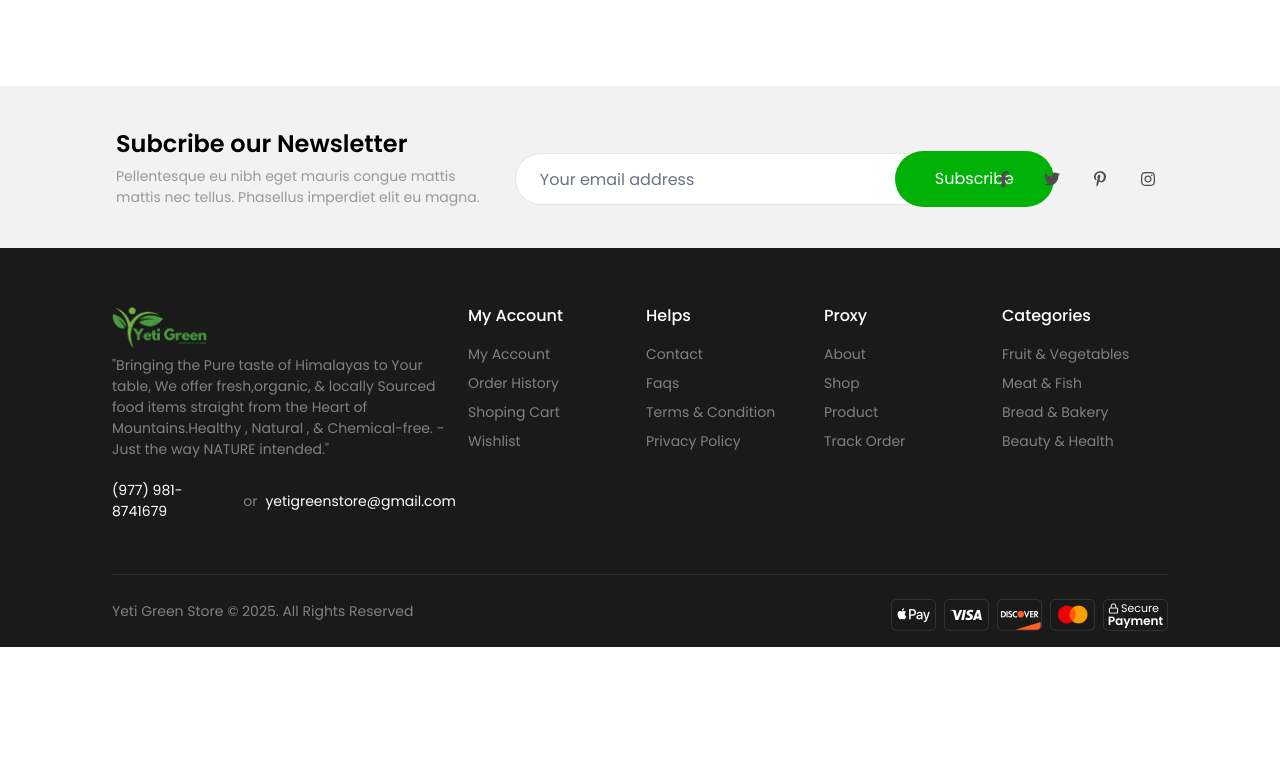
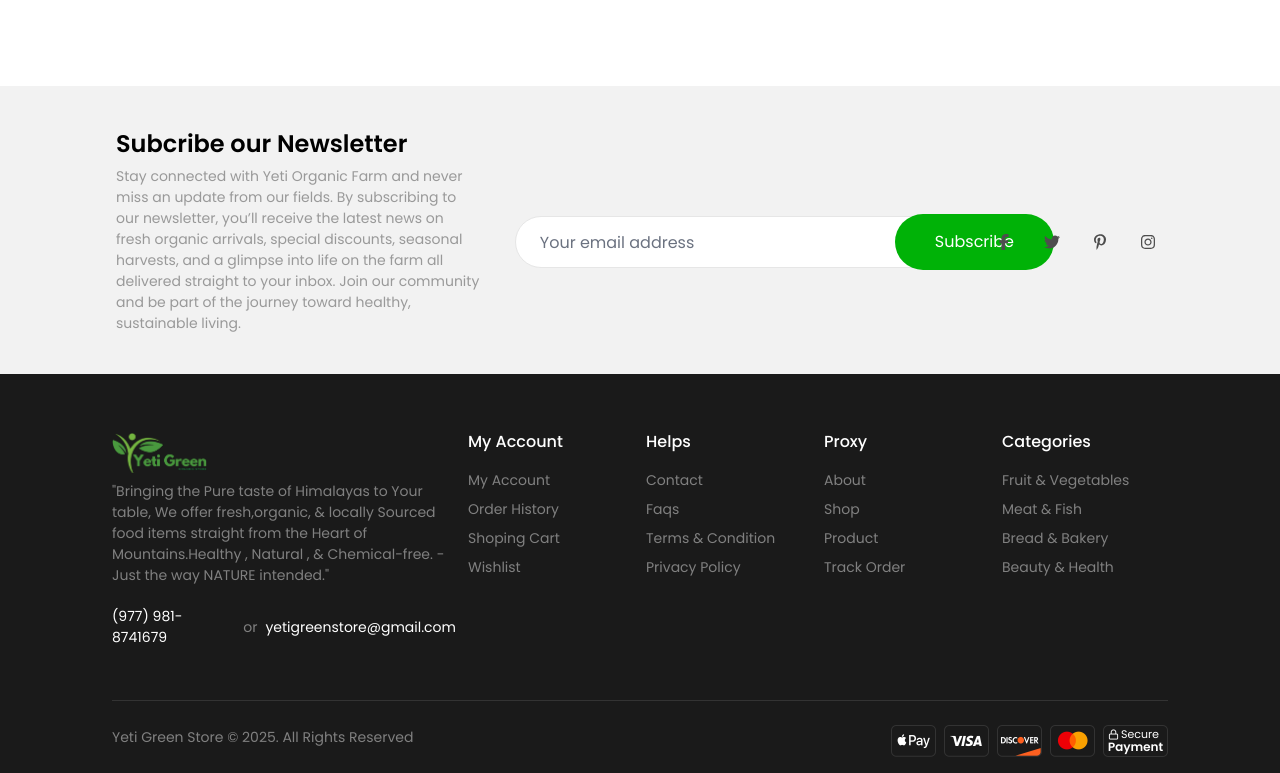
Before and after one commit to Surajrd342/Yeti-Organic-Farm, a React (Vite) app: page /allproducts in a window 1280 px wide. Shown: the part 3841-4614 px from the top of the page. Before the commit the page ends 4488 px from the top, so only its background shows below. Built offline with nearby package versions, Linux system fonts and the light colour scheme.

Commit message:
Subscribe Newslatter Done

```diff
--- a/src/Pages/Home.jsx
+++ b/src/Pages/Home.jsx
@@ -5,7 +5,7 @@ import { RiCustomerService2Line } from "react-icons/ri";
 import { HiShoppingBag } from "react-icons/hi2";
 import { MdAssignmentReturn } from "react-icons/md";
 import ClientTestomonial from "../component/HomePage/ClientTestomonial";
-import LatestNews from "../component/HomePage/LatestNews";
+
 import FollowPartner from "../component/HomePage/FollowPartner";
 import PopularProducts from "../component/HomePage/PopularProducts";
 import FeaturedProducts from "../component/HomePage/FeaturedProducts";
@@ -106,9 +106,6 @@ function Home() {
       {/* Featured Products */}
       <FeaturedProducts />
 
-      {/* Latest News */}
-      <LatestNews />
-
       {/* Client Testominial */}
       <ClientTestomonial />
 
--- a/src/component/HomePage/SubscriptionNews.jsx
+++ b/src/component/HomePage/SubscriptionNews.jsx
@@ -14,8 +14,12 @@ function SubscriptionNews() {
               Subcribe our Newsletter
             </p>
             <p className="text-[14px] leading-[21px] text-[#999999] mt-1 lg:text-left text-center">
-              Pellentesque eu nibh eget mauris congue mattis mattis nec tellus.
-              Phasellus imperdiet elit eu magna.
+              Stay connected with Yeti Organic Farm and never miss an update
+              from our fields. By subscribing to our newsletter, you’ll receive
+              the latest news on fresh organic arrivals, special discounts,
+              seasonal harvests, and a glimpse into life on the farm all
+              delivered straight to your inbox. Join our community and be part
+              of the journey toward healthy, sustainable living.
             </p>
           </div>
           <div className="md:ml-[30px] lg:mr-[-70px] md:flex content-center">
```
Also changed, not shown: src/component/HomePage/HotDeals.jsx (+0 -9 lines).
